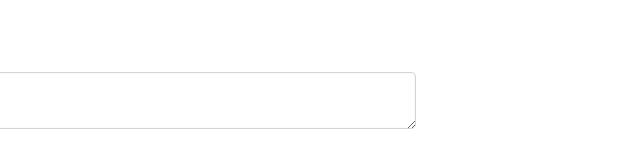
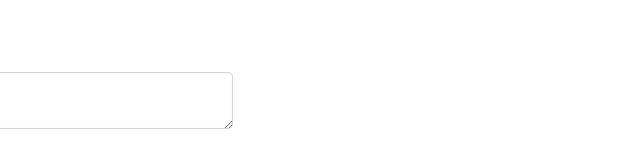
Before and after one commit to travis-pro/travis-pro.github.io, a plain HTML site: page callback/index.html in a window 1280 px wide. Shown: the part 187-354 px from the top of the page, 552-1192 px from the left. Drawn offline with Linux system fonts and the light colour scheme.

Commit message:
reduce width

```diff
--- a/callback/index.html
+++ b/callback/index.html
@@ -10,7 +10,7 @@
       <h6 class="label">GitHub Application ID: </h6>
       <a id="gh_app_id_value">n/a</a>
       <h6 class="label">GitHub Application PEM:</h6>
-      <textarea id="gh_app_pem_value" style="width: 75%;"></textarea>
+      <textarea id="gh_app_pem_value" style="width: 60%;"></textarea>
     </div>
     <script>
       const queryString = window.location.search;
```
